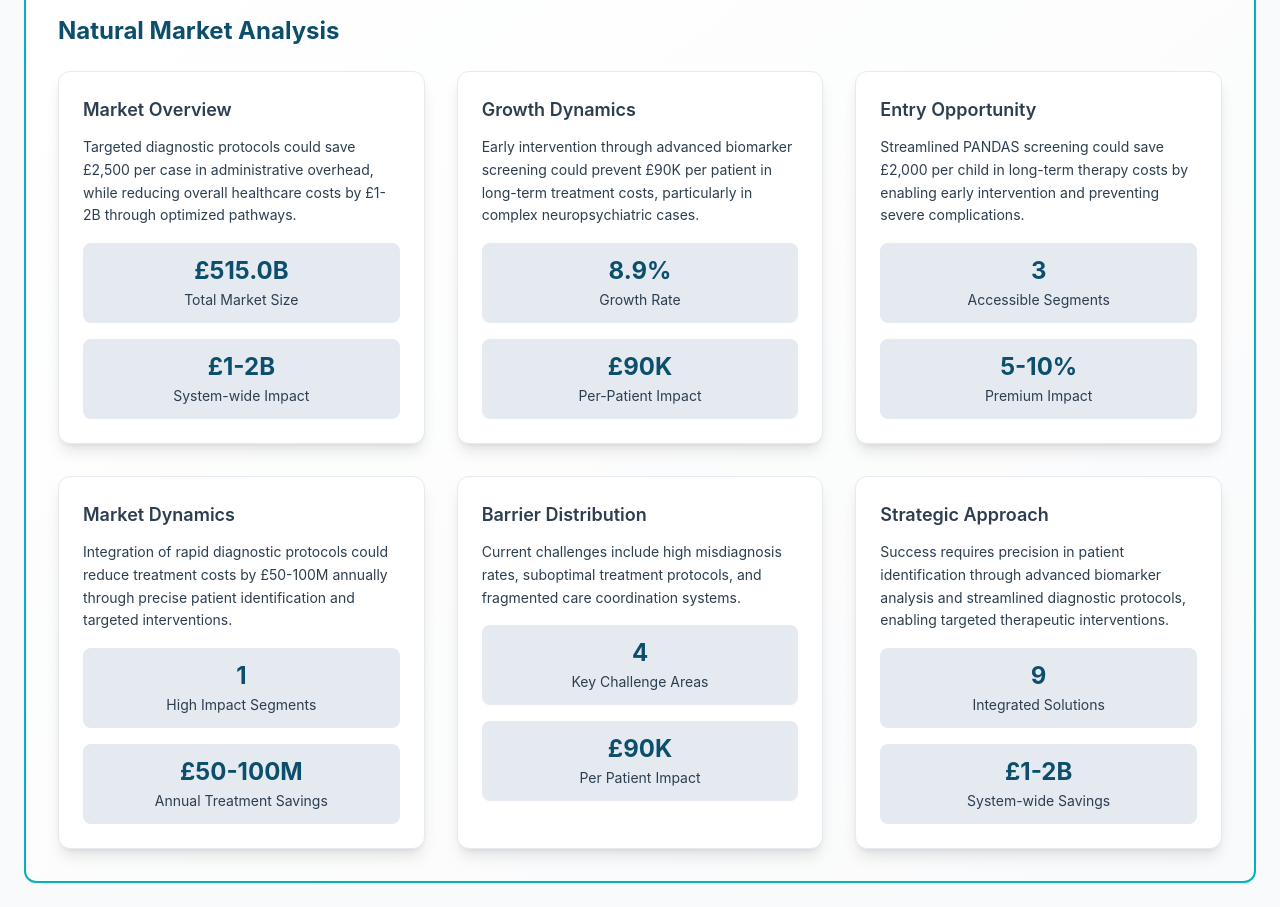
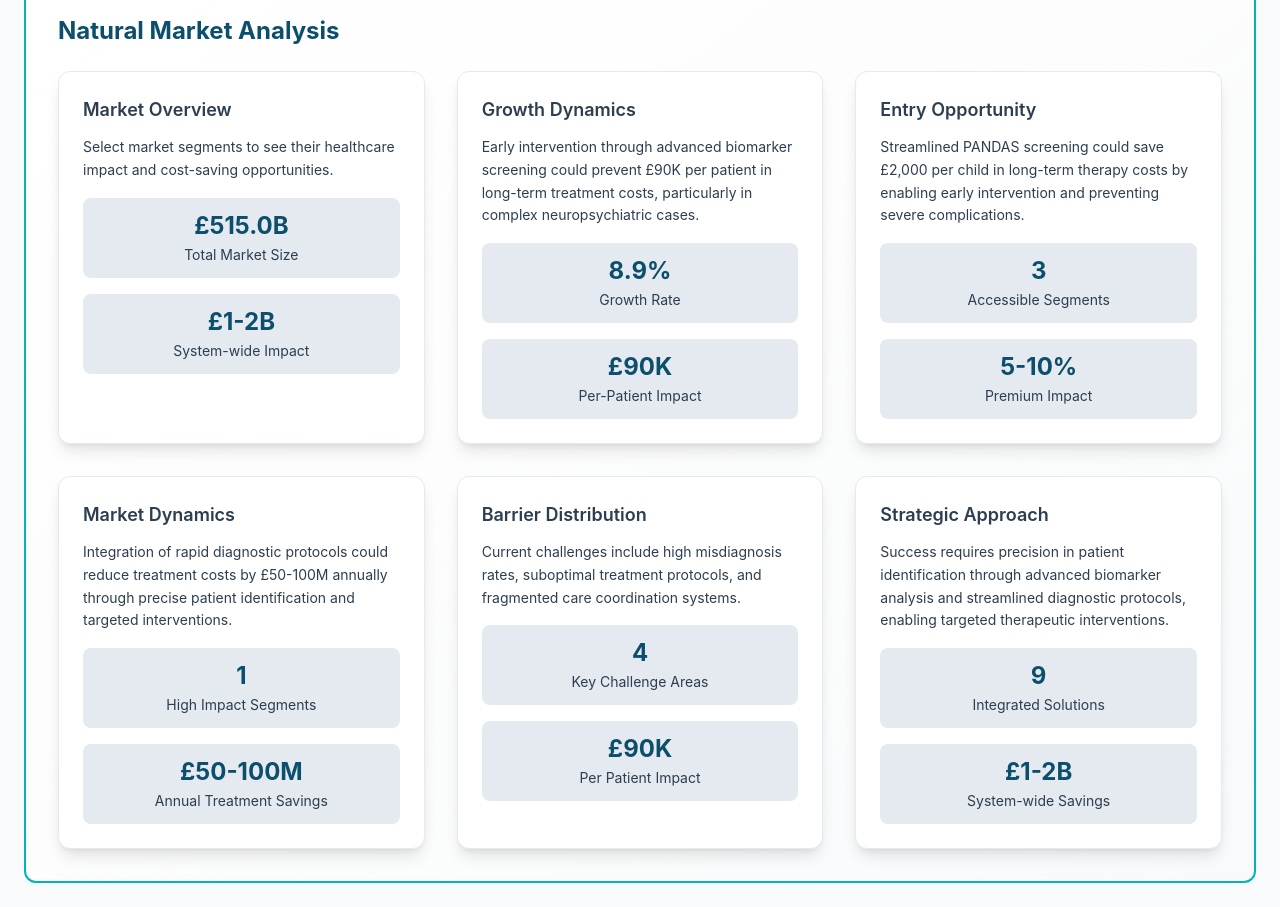
Before and after one commit to DRBATA/iwell, a React (Create React App) app: page / in a window 1280 px wide. Shown: the part 1500-2407 px from the top of the page. Built offline with nearby package versions, Linux system fonts and the light colour scheme; the HTML template or start-up script is replaced by a standard one.

Commit message:
feat: Add dynamic healthcare impact metrics - Show real savings (€148/patient, .5K/child) based on selected market segments

```diff
--- a/src/fork/modules/management-dashboard/MarketAnalysisBoard.tsx
+++ b/src/fork/modules/management-dashboard/MarketAnalysisBoard.tsx
@@ -287,9 +287,16 @@ const MarketAnalysisBoard = () => {
           <div className="analysis-card">
             <h3>Market Overview</h3>
             <p>
-              Targeted diagnostic protocols could save £2,500 per case in
-              administrative overhead, while reducing overall healthcare costs
-              by £1-2B through optimized pathways.
+              {selectedSegments.length > 0 ? (
+                `Beyond the £${analysis.totalMarketSize.toFixed(1)}B market, these segments show real healthcare impact:
+                ${selectedSegments.some(s => s.id === "anxiety-disorders") ? "€7,700 saved through proper diagnosis, " : ""}
+                ${selectedSegments.some(s => s.id === "neuropathic-pain") ? "1 in 200 children affected by PANDAS ($2,500 savings per child), " : ""}
+                ${selectedSegments.some(s => s.id === "chronic-pain") ? "€148 per patient from faster diagnosis, " : ""}
+                ${selectedSegments.some(s => s.id === "cancer-treatment") ? "20% reduction in ED admissions through better testing, " : ""}
+                leading to 8-20% total care cost reduction.`
+              ) : (
+                "Select market segments to see their healthcare impact and cost-saving opportunities."
+              )}
             </p>
             <div className="analysis-metric">
               <span>£{analysis.totalMarketSize.toFixed(1)}B</span>
```
